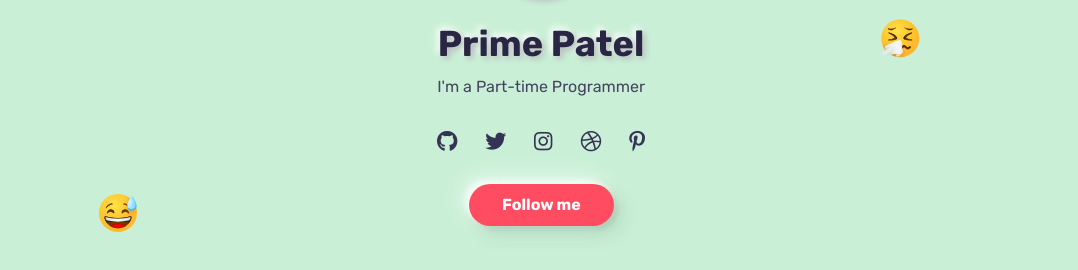
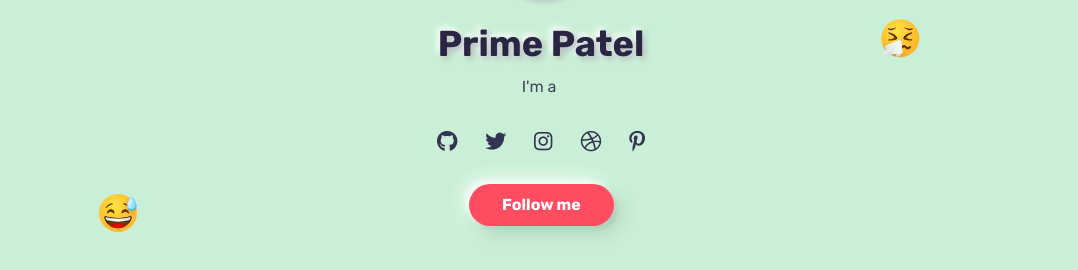
Before and after one commit to primepatel/primepatel.github.io, a Jekyll site: the page built from index.markdown, in a window 1280 px wide and 900 px high. Shown: the part 392-662 px from the top of the window, without its empty margins (99-1177 px from the left). Built offline with Jekyll 4.4.1, drawn with Linux system fonts in a browser that asks for light colours.

Commit message:
moving essencial data to _data folder

```diff
--- a/_config.yml
+++ b/_config.yml
@@ -5,11 +5,4 @@
   Google search results) and in your feed.xml site description.
 baseurl: "" # the subpath of your site, e.g. /blog
 url: "" # the base hostname & protocol for your site, e.g. http://example.com
-twitter_username: primespatel
-github_username: primepatel
 name: Prime Patel
-whoami:
-- Future Mathematician,
-- Part-time Programmer,
-- Passionate Cryptographer,
-- Occasional Magician
```
